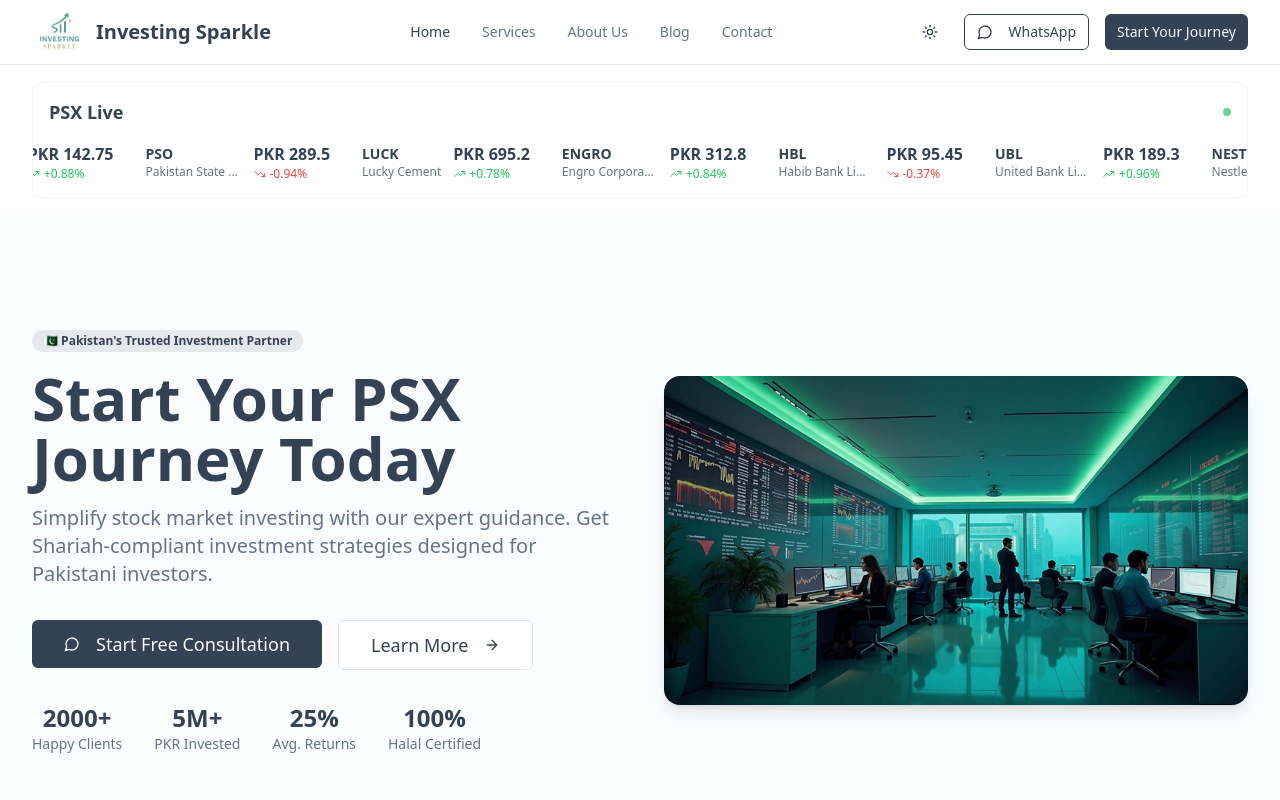
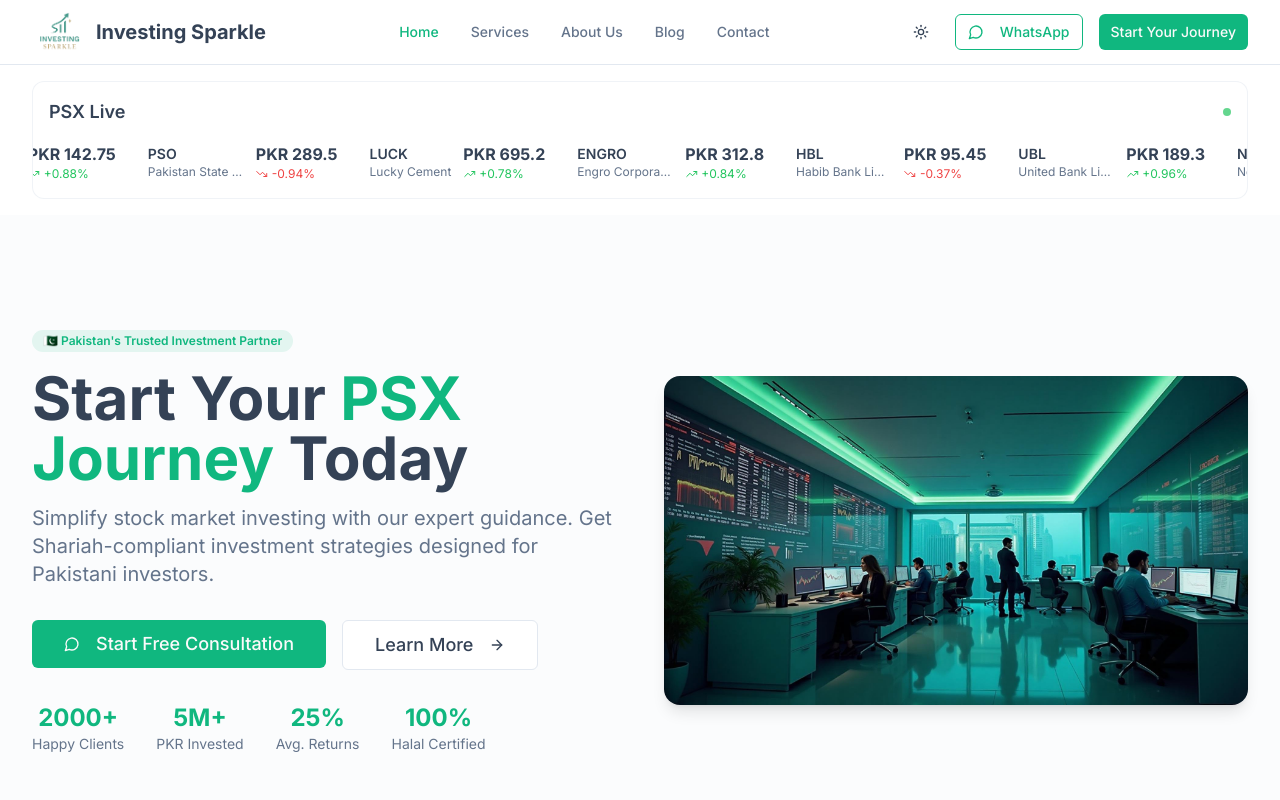
Before and after one commit to furqan-debug/InvestingSparkle, a React (Vite) app: page / in a window 1280 px wide. Shown: the top 800 px of the page. Built offline with nearby package versions, Linux system fonts and the light colour scheme.

Commit message:
Update theme to mint green
The AI removed gradients and updated the website's theme to mint green, ensuring a more professional and less AI-generated appearance.
-edited src/index.css
-edited src/components/Layout.tsx
-edited src/pages/Home.tsx

```diff
--- a/index.html
+++ b/index.html
@@ -1,8 +1,12 @@
 <!DOCTYPE html>
 <html lang="en">
   <head>
+    <meta charset="UTF-8" />
     <link rel="icon" href="/lovable-uploads/b4d68747-cdd5-4e90-99b9-7a2ac554cabd.png" type="image/png">
     <meta name="viewport" content="width=device-width, initial-scale=1.0" />
+    <link rel="preconnect" href="https://fonts.googleapis.com">
+    <link rel="preconnect" href="https://fonts.gstatic.com" crossorigin>
+    <link href="https://fonts.googleapis.com/css2?family=Inter:wght@300;400;500;600;700&display=swap" rel="stylesheet">
     <title>Investing Sparkle - PSX Investment Platform</title>
     <meta name="description" content="Lovable Generated Project" />
     <meta name="author" content="Lovable" />
--- a/src/index.css
+++ b/src/index.css
@@ -17,11 +17,11 @@ All colors MUST be HSL.
     --popover: 0 0% 100%;
     --popover-foreground: 215 25% 27%;
 
-    --primary: 215 25% 27%;
+    --primary: 160 84% 39%;
     --primary-foreground: 0 0% 98%;
 
-    --secondary: 210 11% 71%;
-    --secondary-foreground: 215 25% 27%;
+    --secondary: 160 30% 85%;
+    --secondary-foreground: 160 84% 20%;
 
     --muted: 210 40% 96%;
     --muted-foreground: 215.4 16.3% 46.9%;
@@ -34,20 +34,12 @@ All colors MUST be HSL.
 
     --border: 214.3 31.8% 91.4%;
     --input: 214.3 31.8% 91.4%;
-    --ring: 210 100% 50%;
+    --ring: 160 84% 39%;
 
-    --success: 142 76% 36%;
+    --success: 160 84% 39%;
     --success-foreground: 0 0% 98%;
     --warning: 38 92% 50%;
     --warning-foreground: 0 0% 98%;
-
-    --gradient-primary: linear-gradient(135deg, hsl(210 100% 50%), hsl(195 100% 45%));
-    --gradient-secondary: linear-gradient(135deg, hsl(142 51% 48%), hsl(120 51% 45%));
-    --gradient-hero: linear-gradient(135deg, hsl(210 100% 50%) 0%, hsl(195 100% 45%) 50%, hsl(142 51% 48%) 100%);
-
-    --shadow-soft: 0 2px 15px -3px hsl(210 100% 50% / 0.1);
-    --shadow-medium: 0 4px 25px -5px hsl(210 100% 50% / 0.15);
-    --shadow-strong: 0 10px 40px -10px hsl(210 100% 50% / 0.25);
 
     --radius: 0.5rem;
 
@@ -78,11 +70,11 @@ All colors MUST be HSL.
     --popover: 222.2 84% 4.9%;
     --popover-foreground: 210 40% 98%;
 
-    --primary: 210 40% 98%;
-    --primary-foreground: 222.2 47.4% 11.2%;
+    --primary: 160 30% 85%;
+    --primary-foreground: 160 84% 20%;
 
-    --secondary: 217.2 32.6% 17.5%;
-    --secondary-foreground: 210 40% 98%;
+    --secondary: 160 20% 25%;
+    --secondary-foreground: 160 30% 85%;
 
     --muted: 217.2 32.6% 17.5%;
     --muted-foreground: 215 20.2% 65.1%;
--- a/tailwind.config.ts
+++ b/tailwind.config.ts
@@ -18,6 +18,9 @@ export default {
 			}
 		},
 		extend: {
+			fontFamily: {
+				'sans': ['Inter', 'ui-sans-serif', 'system-ui'],
+			},
 			colors: {
 				border: 'hsl(var(--border))',
 				input: 'hsl(var(--input))',
@@ -26,13 +29,11 @@ export default {
 				foreground: 'hsl(var(--foreground))',
 				primary: {
 					DEFAULT: 'hsl(var(--primary))',
-					foreground: 'hsl(var(--primary-foreground))',
-					light: 'hsl(var(--primary-light))'
+					foreground: 'hsl(var(--primary-foreground))'
 				},
 				secondary: {
 					DEFAULT: 'hsl(var(--secondary))',
-					foreground: 'hsl(var(--secondary-foreground))',
-					light: 'hsl(var(--secondary-light))'
+					foreground: 'hsl(var(--secondary-foreground))'
 				},
 				destructive: {
 					DEFAULT: 'hsl(var(--destructive))',
```
